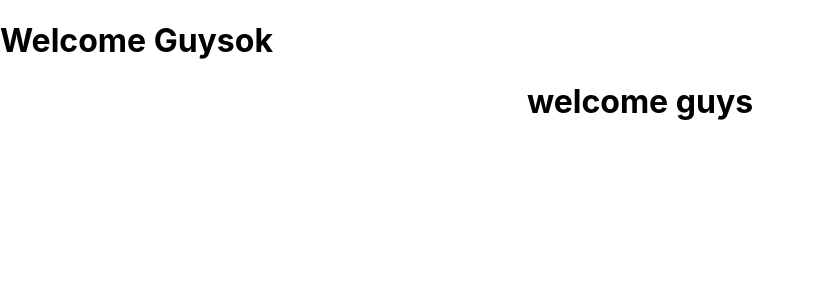
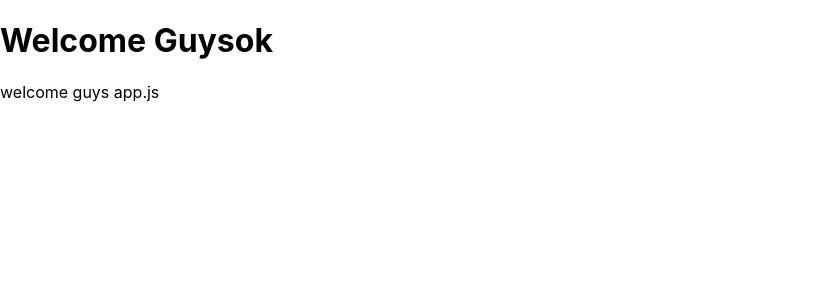
Before and after one commit to shoaibahmed2/projectreact08, a React (Create React App) app: page / in a window 1280 px wide. Shown: the top 300 px of the page, without its empty margins (0-814 px from the left). Built offline with nearby package versions, Linux system fonts and the light colour scheme.

Commit message:
Update App.js

```diff
--- a/src/App.js
+++ b/src/App.js
@@ -4,9 +4,7 @@ import './App.css';
 
 function App() {
   return (
-  <div className = "App">
-    <h1> welcome guys </h1>
-  </div>
+    <div> welcome guys app.js   </div>
   );
 }
 
```
